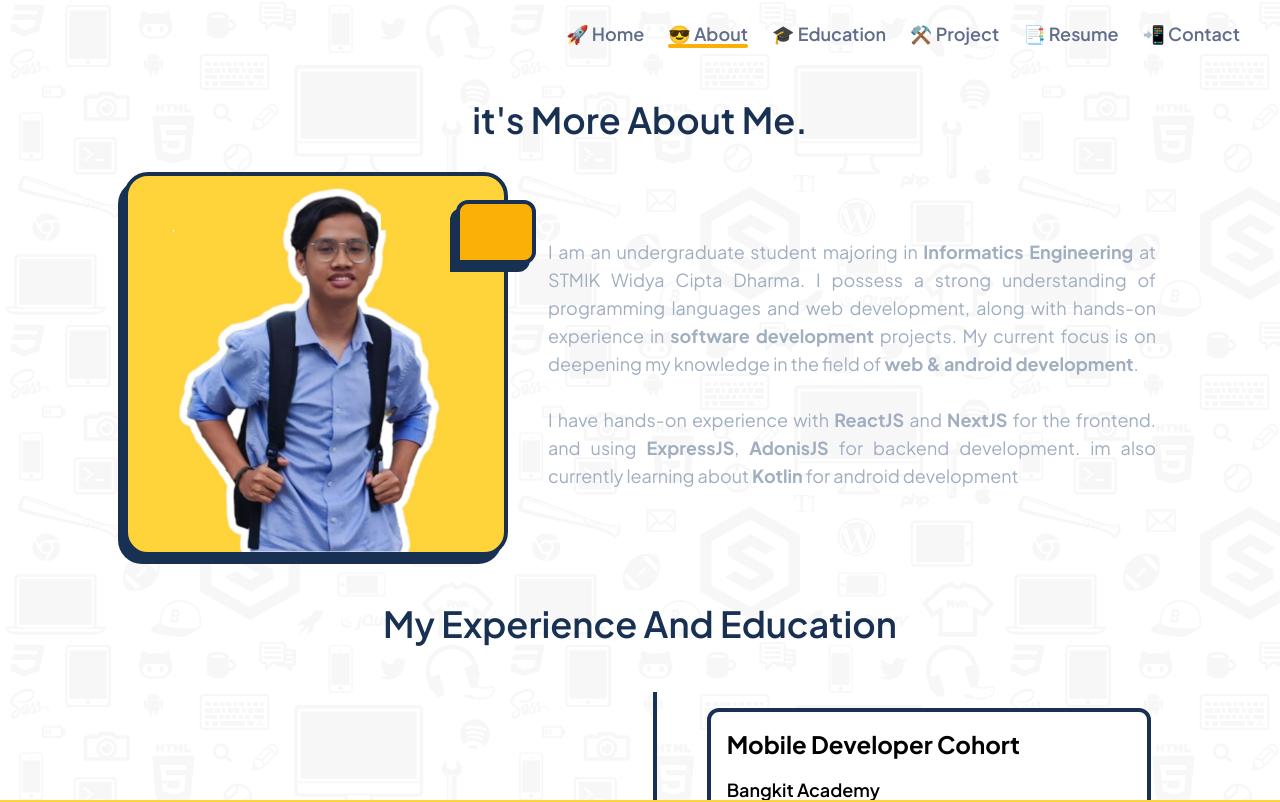
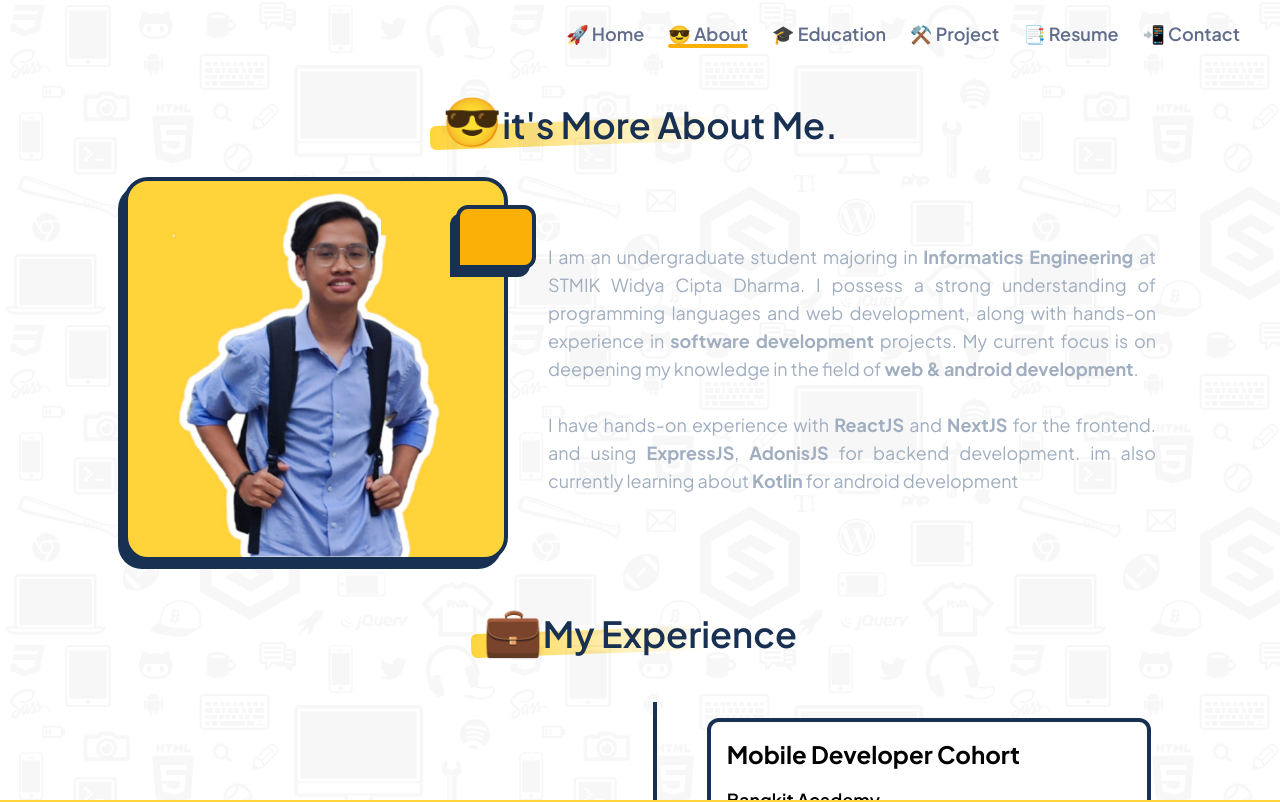
Before and after one commit to MuhammadRadifa/portfolio-v2, a Next.js app: page /about in a window 1280 px wide. Shown: the top 802 px of the page. Built offline with nearby package versions, Linux system fonts and the light colour scheme.

Commit message:
feat: Add icons to TextSection component

```diff
--- a/src/app/about/page.tsx
+++ b/src/app/about/page.tsx
@@ -25,7 +25,7 @@ export default function About() {
 
   return (
     <section className="text-black-primary">
-      <TextSection text="it's More About Me." />
+      <TextSection icon="😎" text="it's More About Me." />
       <div className="mx-auto mb-12 mt-8 flex flex-col items-center justify-center md:gap-10 lg:flex-row">
         <div className="relative aspect-auto h-60 w-60 items-baseline justify-center rounded-3xl border-4 border-black-primary bg-yellow-primary object-cover shadow-image-card shadow-black-primary md:h-96 md:w-1/2 xl:w-96">
           <div className="absolute right-0 flex h-12 w-16 translate-x-8 translate-y-6 items-center justify-center rounded-t-xl rounded-br-xl border-4 border-black-primary bg-orange-primary shadow-image-card shadow-black-primary md:h-16 md:w-20">
@@ -129,7 +129,8 @@ export default function About() {
         </p>
       </div>
       <TextSection
-        text="My Experience And Education"
+        icon="💼"
+        text="My Experience"
         classNames="mb-10 text-center"
       />
       <div className="mx-auto mb-10 flex grid-cols-9 flex-col p-2 text-blue-50 md:grid">
@@ -138,6 +139,7 @@ export default function About() {
         ))}
       </div>
       <TextSection
+        icon="🎯"
         classNames="mt-10 xl:mt-28"
         text="the Tech Stack That I Use."
       />
--- a/src/app/contact/page.tsx
+++ b/src/app/contact/page.tsx
@@ -6,7 +6,7 @@ import { motion } from 'framer-motion'
 export default function Contact() {
   return (
     <div className="xl:px-64">
-      <TextSection text="Find Me On." classNames="mb-10" />
+      <TextSection icon="📲" text="Find Me On." classNames="mb-10" />
       <div className="flex flex-row flex-wrap justify-center gap-10 2xl:justify-start">
         {logoLinks.map((data, index) => {
           const Icon = data.icon
--- a/src/app/education/page.tsx
+++ b/src/app/education/page.tsx
@@ -44,6 +44,7 @@ export default function Education() {
   return (
     <div className="xl:px-40 2xl:px-64">
       <TextSection
+        icon="🎓"
         text="My Certification and Awards"
         classNames="mb-10 text-center"
       />
--- a/src/app/project/page.tsx
+++ b/src/app/project/page.tsx
@@ -21,7 +21,7 @@ export default function Project() {
 
   return (
     <div className="">
-      <TextSection text="it's My Projects." />
+      <TextSection icon="⚒️" text="it's My Projects." />
       <div>
         <div className="my-4 flex justify-center gap-4 font-semibold text-[#616D8A] sm:gap-6 md:gap-8 lg:gap-4">
           <button
--- a/src/components/common/TextSection.tsx
+++ b/src/components/common/TextSection.tsx
@@ -2,13 +2,20 @@ import { twMerge } from 'tailwind-merge'
 
 type TextSectionProps = {
   text: string
+  icon: string
   classNames?: string
 }
 
-export default function TextSection({ classNames, text }: TextSectionProps) {
+export default function TextSection({
+  classNames,
+  text,
+  icon,
+}: TextSectionProps) {
   return (
     <div className={twMerge('relative font-semibold xl:text-xl', classNames)}>
-      <p className="mx-auto w-fit text-2xl text-black-primary md:text-4xl">
+      <p className="relative mx-auto w-fit text-2xl text-black-primary md:text-4xl">
+        <span className="absolute bottom-0 -z-10 h-6 w-3/4 -translate-x-3 -rotate-2 rounded-md bg-gradient-to-r from-yellow-primary to-transparent"></span>
+        <span className="text-[48px]">{icon}</span>
         {text}
       </p>
     </div>
```
